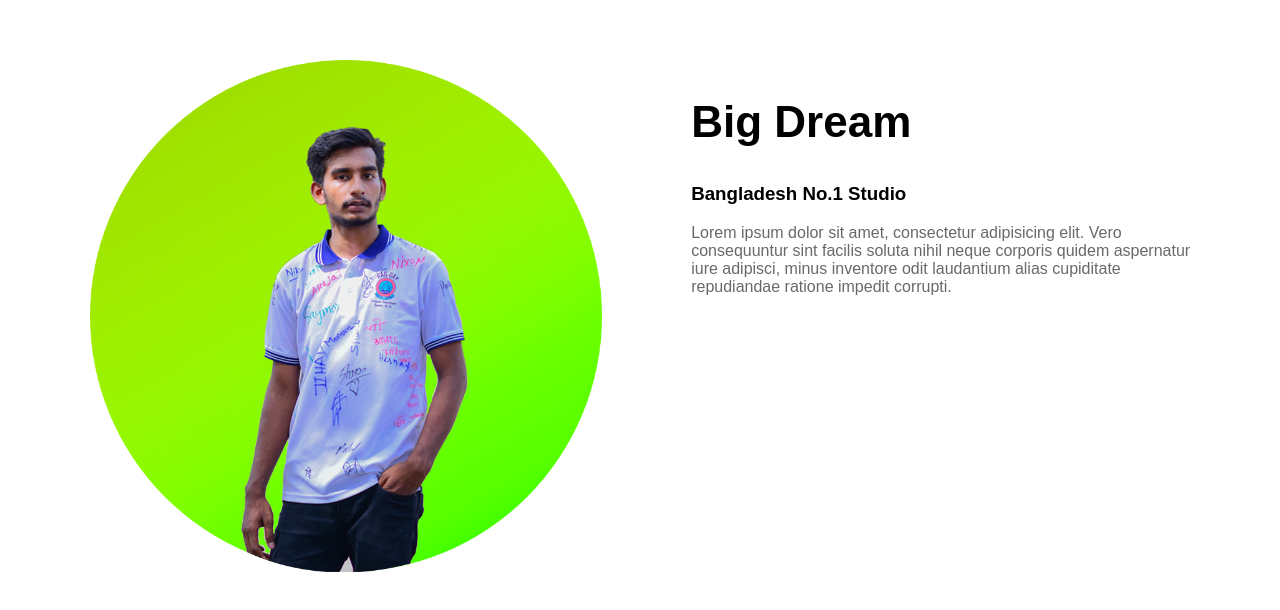
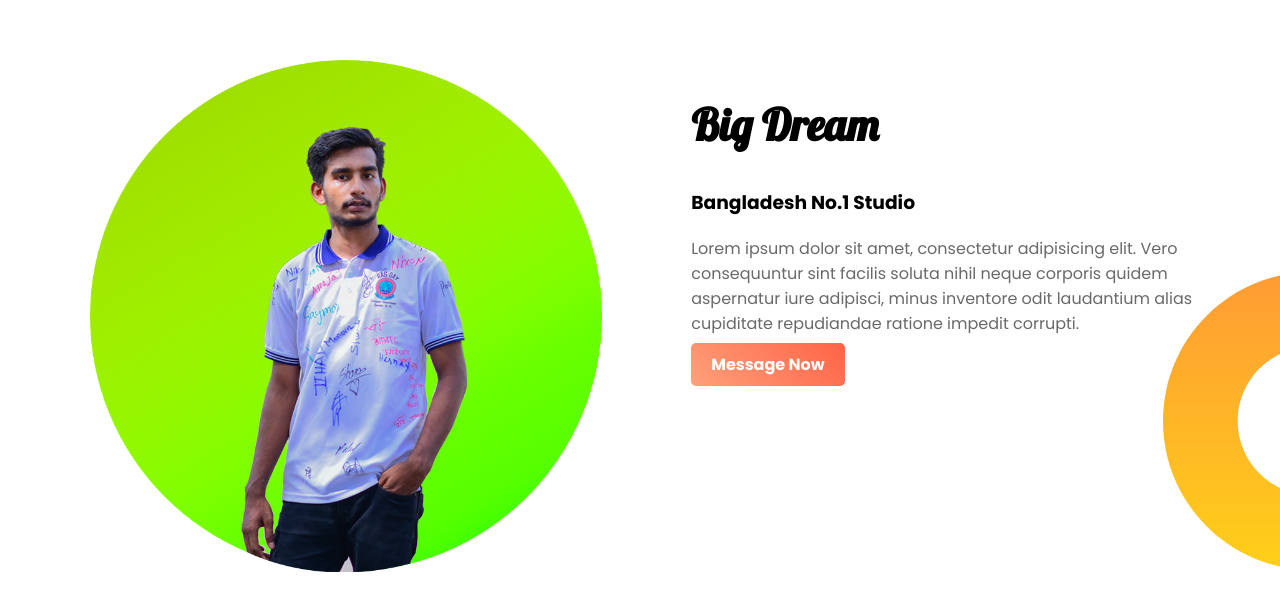
Before and after one commit to anower2001/web-portfolio, a plain HTML site: page index.html in a window 1280 px wide. Shown: the part 662-1272 px from the top of the page. Drawn offline with Linux system fonts and the light colour scheme.

Commit message:
buttom are too

```diff
--- a/index.html
+++ b/index.html
@@ -7,7 +7,7 @@
     <link rel="stylesheet" href="style.css">
     <link rel="preconnect" href="https://fonts.googleapis.com">
 <link rel="preconnect" href="https://fonts.gstatic.com" crossorigin>
-<link href="https://fonts.googleapis.com/css2?family=Oxanium&display=swap" rel="stylesheet">
+<link href="https://fonts.googleapis.com/css2?family=Lobster&family=Oxanium&family=Poppins:ital,wght@0,100;0,200;0,300;0,400;0,500;0,600;0,700;0,800;0,900;1,100;1,200;1,300;1,400;1,500;1,600;1,700;1,800;1,900&display=swap" rel="stylesheet">
 </head>
 <body>
     <section class="top-area">
@@ -30,6 +30,7 @@
             <h2>Big Dream</h2>
             <h3>Bangladesh No.1 Studio</h3>
             <p>Lorem ipsum dolor sit amet, consectetur adipisicing elit. Vero consequuntur sint facilis soluta nihil neque corporis quidem aspernatur iure adipisci, minus inventore odit laudantium alias cupiditate repudiandae ratione impedit corrupti.</p>
+            <a target="_blank" class="button" href="https://www.facebook.com/anwar.sikder2/">Message Now</a>
         </div>
     </section>
 </body>
--- a/style.css
+++ b/style.css
@@ -7,6 +7,8 @@ h1{
   font-size: 55px;
 }
 h2{
+
+  font-family: "Lobster", sans-serif;
   font-size: 44px;
 }
 p{
@@ -40,3 +42,7 @@ section{
   color: white;
   font-weight: bold;
 }
+.dream-area{
+  background-image: url("images/dream-bg.png");
+  background-position: right;
+  background-repeat: no-repeat;
```
